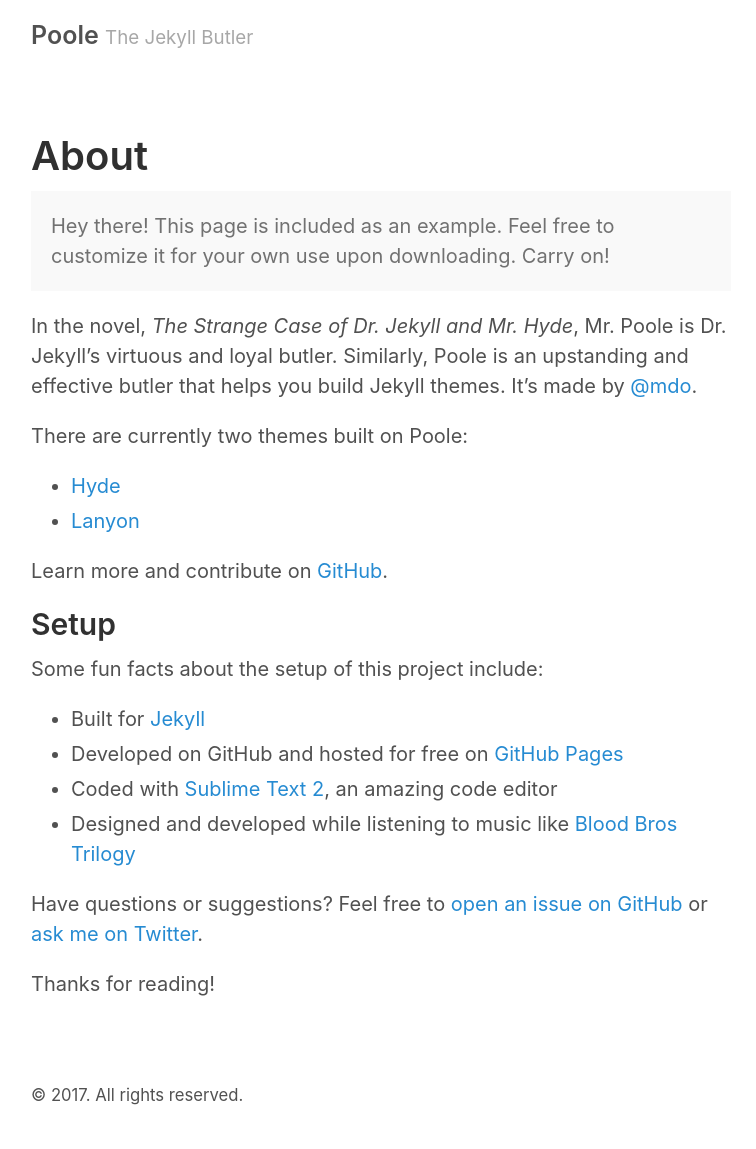
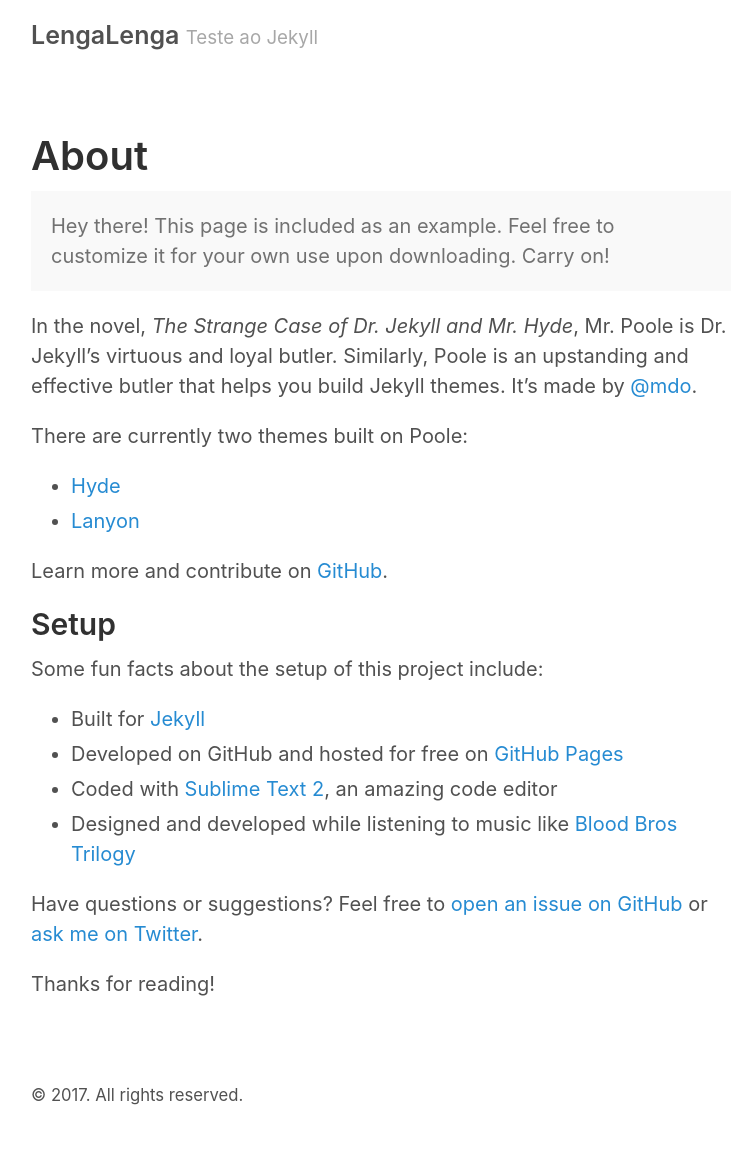
Before and after one commit to lengalenga/www, a Jekyll site: the page built from about.md, in a window 1280 px wide. Shown: the whole page, without its empty margins (259-1015 px from the left). Built offline with Jekyll 4.4.1, drawn with Linux system fonts in a browser that asks for light colours.

Commit message:
Update _config.yml

```diff
--- a/_config.yml
+++ b/_config.yml
@@ -2,9 +2,9 @@
 permalink:           pretty
 
 # Setup
-title:               Poole
-tagline:             The Jekyll Butler
-url:                 http://getpoole.com
+title:               LengaLenga
+tagline:             Teste ao Jekyll
+url:                 http://lengalen.ga
 paginate:            1
 baseurl:             ""
 
@@ -17,14 +17,9 @@
 
 # About/contact
 author:
-  name:              Mark Otto
-  url:               https://twitter.com/mdo
-  email:             markdotto@gmail.com
-
-# Custom vars
-version:             2.0.0
-github:
-  repo:              https://github.com/poole/poole
+  name:              Bruno Sousa
+  url:               https://twitter.com/brcsousa
+  email:             brcsousa@gmail.com
 
 # Gems
 gems:
```
